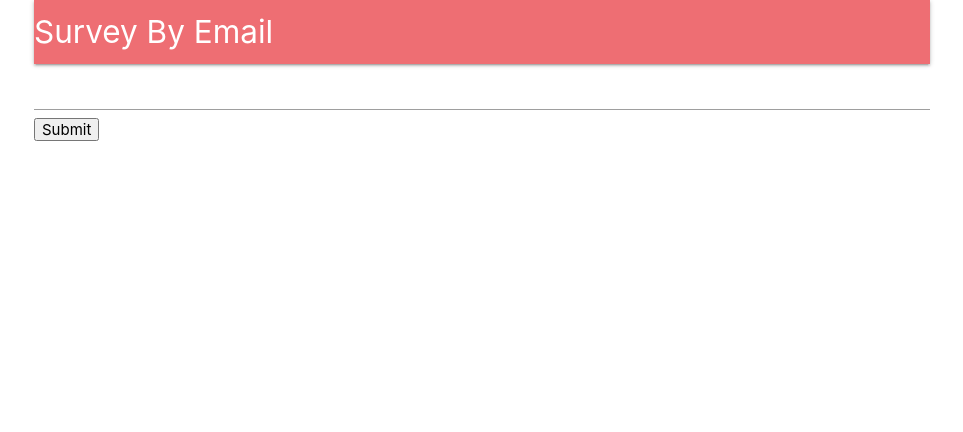
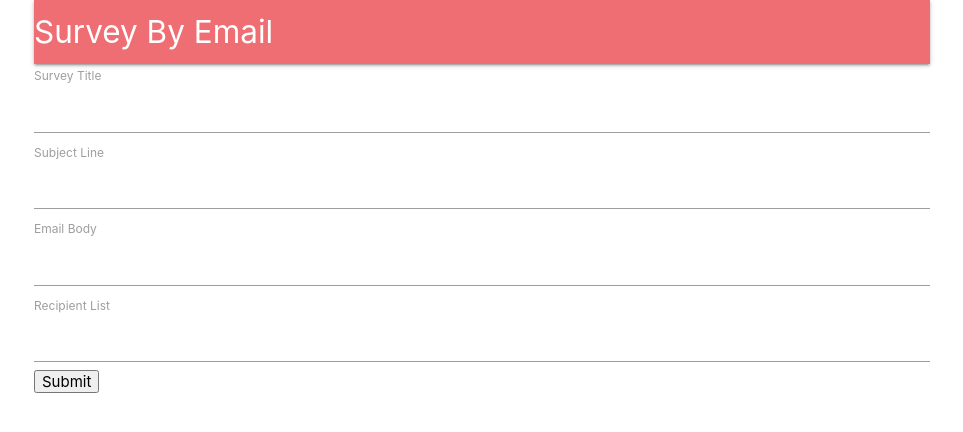
Before and after one commit to tsg1204/survey-by-email, a React (Create React App) app in the folder client/: page /surveys/new in a window 1280 px wide. Shown: the top 432 px of the page, without its empty margins (158-1121 px from the left). Built offline with nearby package versions, Linux system fonts and the light colour scheme; no server answers.

Commit message:
fields added to form comp

```diff
--- a/client/src/components/surveys/SurveyField.js
+++ b/client/src/components/surveys/SurveyField.js
@@ -1,10 +1,11 @@
 import React from 'react';
 import { reduxForm, Field } from 'redux-form';
 
-export default ({ input }) => {
+export default ({ input, label }) => {
 
     return (
         <div>
+            <label>{ label } </label>
             <input {...input} />
         </div>
     )
--- a/client/src/components/surveys/SurveyForm.js
+++ b/client/src/components/surveys/SurveyForm.js
@@ -8,7 +8,10 @@
     renderFields() {
         return (
             <div>
-                <Field type="text" name="title" component={SurveyField}/>
+                <Field label="Survey Title" type="text" name="title" component={SurveyField}/>
+                <Field label="Subject Line" type="text" name="subject" component={SurveyField}/>
+                <Field label="Email Body" type="text" name="body" component={SurveyField}/>
+                <Field label="Recipient List" type="text" name="emails" component={SurveyField}/>
             </div>
         )
     };
```
